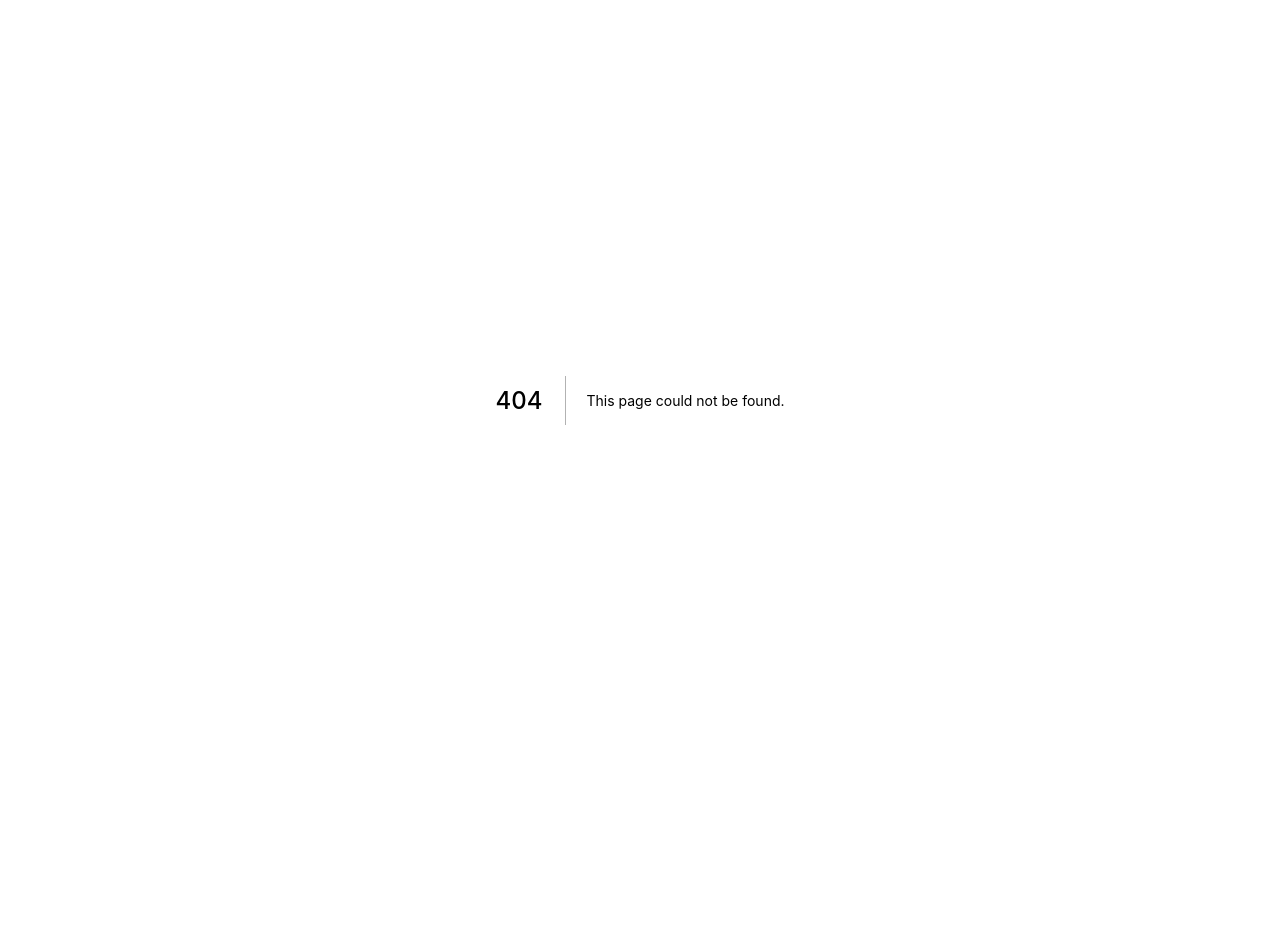
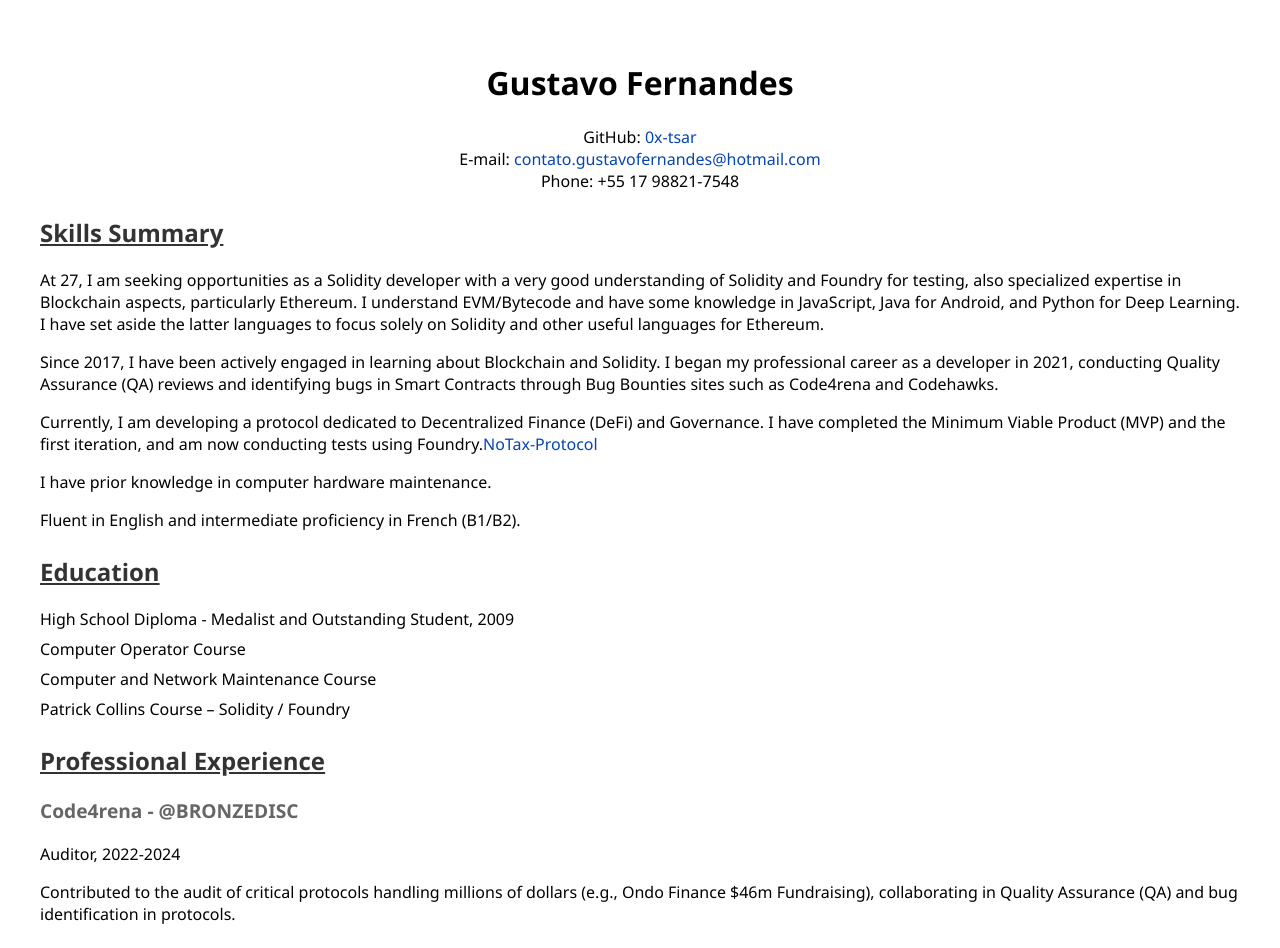
Before and after one commit to 0x-tsar/personal-website-2, a Next.js app: page /curriculum in a window 1280 px wide. Before the commit this address had no page. Shown: the top 948 px of the page. Before the commit the page ends 800 px from the top, so only its background shows below. Built offline with nearby package versions, Linux system fonts and the light colour scheme.

Commit message:
updating.

```diff
--- /dev/null
+++ b/src/pages/curriculum.tsx
@@ -0,0 +1,123 @@
+// Curriculum.tsx
+import React from 'react'
+import styled from 'styled-components'
+
+const Page = styled.div`
+  padding: 2rem;
+  font-family: 'Segoe UI', Tahoma, Geneva, Verdana, sans-serif;
+`
+
+const Header = styled.header`
+  text-align: center;
+`
+
+const Section = styled.section`
+  margin-top: 1.5rem;
+`
+
+const Title = styled.h2`
+  font-size: 1.5rem;
+  color: #333;
+  text-decoration: underline;
+`
+
+const List = styled.ul`
+  list-style: none;
+  padding: 0;
+`
+
+const ListItem = styled.li`
+  margin-bottom: 0.5rem;
+`
+
+const Link = styled.a`
+  color: #0645ad;
+  text-decoration: none;
+  &:hover {
+    text-decoration: underline;
+  }
+`
+
+const Subtitle = styled.h3`
+  font-size: 1.2rem;
+  color: #666;
+`
+
+const Curriculum: React.FC = () => {
+  return (
+    <Page>
+      <Header>
+        <h1>Gustavo Fernandes</h1>
+        <p>
+          GitHub: <Link href='https://github.com/0x-tsar'>0x-tsar</Link>
+          <br />
+          E-mail:{' '}
+          <Link href='mailto:contato.gustavofernandes@hotmail.com'>
+            contato.gustavofernandes@hotmail.com
+          </Link>
+          <br />
+          Phone: +55 17 98821-7548
+        </p>
+      </Header>
+      <Section>
+        <Title>Skills Summary</Title>
+        <p>
+          At 27, I am seeking opportunities as a Solidity developer with a very
+          good understanding of Solidity and Foundry for testing, also
+          specialized expertise in Blockchain aspects, particularly Ethereum. I
+          understand EVM/Bytecode and have some knowledge in JavaScript, Java
+          for Android, and Python for Deep Learning. I have set aside the latter
+          languages to focus solely on Solidity and other useful languages for
+          Ethereum.
+        </p>
+        <p>
+          Since 2017, I have been actively engaged in learning about Blockchain
+          and Solidity. I began my professional career as a developer in 2021,
+          conducting Quality Assurance (QA) reviews and identifying bugs in
+          Smart Contracts through Bug Bounties sites such as Code4rena and
+          Codehawks.
+        </p>
+        <p>
+          Currently, I am developing a protocol dedicated to Decentralized
+          Finance (DeFi) and Governance. I have completed the Minimum Viable
+          Product (MVP) and the first iteration, and am now conducting tests
+          using Foundry.
+          <Link href='https://github.com/0x-tsar/NoTax-Protocol'>
+            NoTax-Protocol
+          </Link>
+        </p>
+        <p>I have prior knowledge in computer hardware maintenance.</p>
+        <p>Fluent in English and intermediate proficiency in French (B1/B2).</p>
+      </Section>
+      <Section>
+        <Title>Education</Title>
+        <List>
+          <ListItem>
+            High School Diploma - Medalist and Outstanding Student, 2009
+          </ListItem>
+          <ListItem>Computer Operator Course</ListItem>
+          <ListItem>Computer and Network Maintenance Course</ListItem>
+          <ListItem>Patrick Collins Course – Solidity / Foundry</ListItem>
+        </List>
+      </Section>
+      <Section>
+        <Title>Professional Experience</Title>
+        <Subtitle>Code4rena - @BRONZEDISC</Subtitle>
+        <p>Auditor, 2022-2024</p>
+        <p>
+          Contributed to the audit of critical protocols handling millions of
+          dollars (e.g., Ondo Finance $46m Fundraising), collaborating in
+          Quality Assurance (QA) and bug identification in protocols.
+        </p>
+        <Subtitle>Codehawks - tsar</Subtitle>
+        <p>Auditor, 2023-2024</p>
+        <p>
+          Participated in the audit of significant protocols, assisting in
+          Quality Assurance (QA) and discovering bugs in the protocols.
+        </p>
+      </Section>
+    </Page>
+  )
+}
+
+export default Curriculum
```
Also changed, not shown: src/components/Header.tsx (+14 -3 lines), src/pages/index.tsx (+20 -12 lines), src/pages/projects.tsx (+14 -1 lines).
